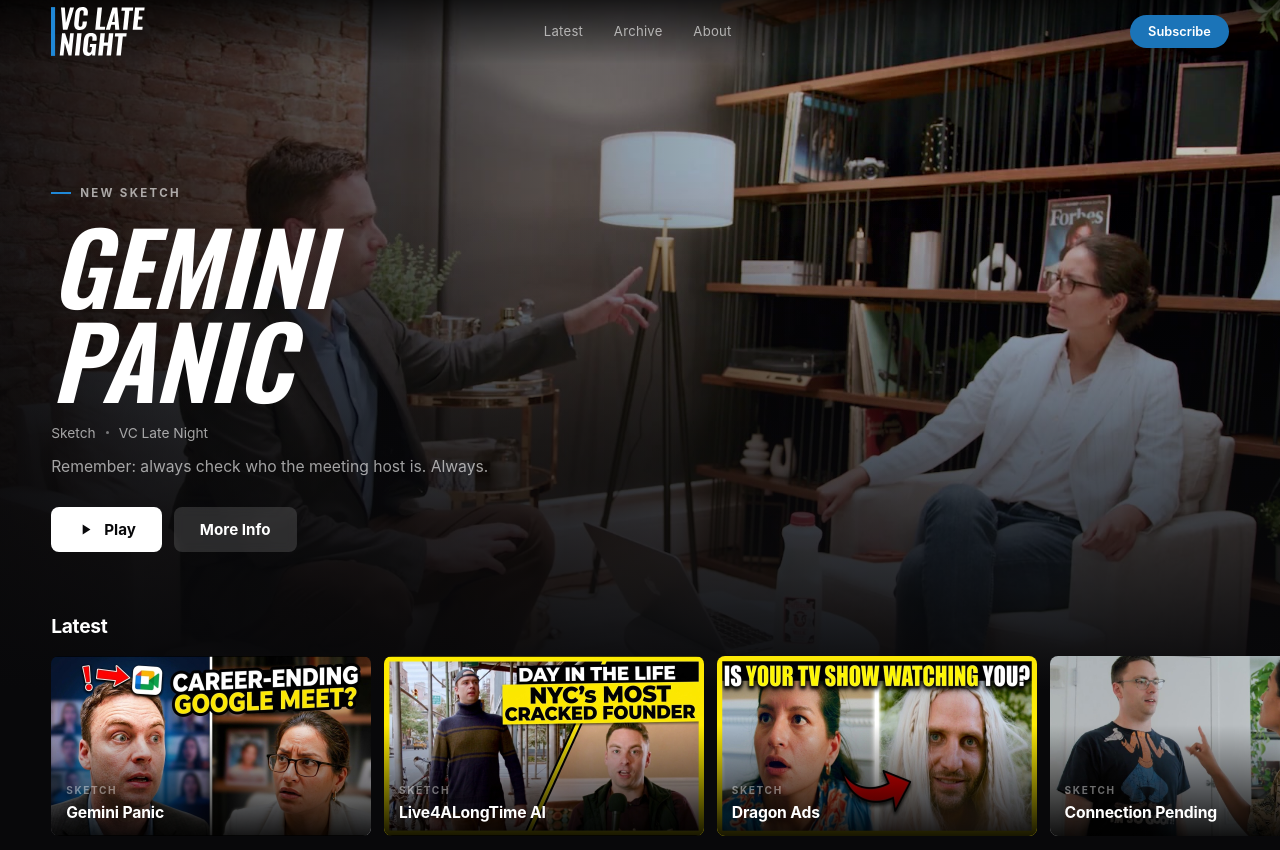
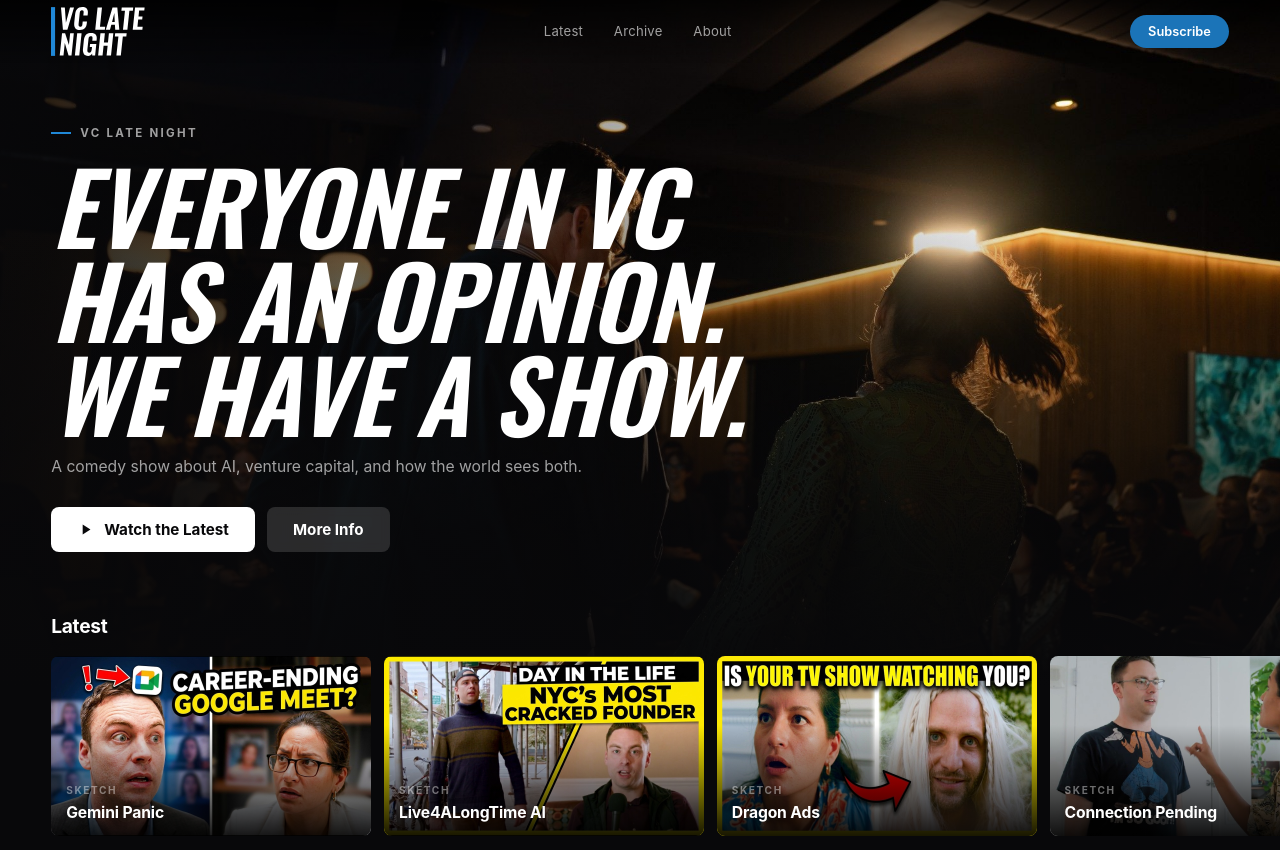
Before and after one commit to trottfather/vclatenight, a plain HTML site: page index.html in a window 1280 px wide. Shown: the top 850 px of the page. Drawn offline with Linux system fonts and the light colour scheme.

Commit message:
Use live-taping photo as homepage hero; update YouTube and LinkedIn links
- Hero: stage photo with the show tagline, lighter overlay, new copy.
- YouTube links now point to @vclatenight; LinkedIn uses the www URL.

Co-Authored-By: Claude Sonnet 5.5 <noreply@anthropic.com>
Claude-Session: https://claude.ai/code/session_014y4GfGcAkkGKmsdvDjjrz4

```diff
--- a/assets/css/styles.css
+++ b/assets/css/styles.css
@@ -143,6 +143,18 @@ a { color: inherit; text-decoration: none; }
   transform: scale(1.12);
   transform-origin: center top;
 }
+/* Photo heroes (not a YouTube frame) have no baked-in bars to crop away, so
+   they skip the zoom. The hosts sit left of centre and the warm stage light
+   sits right of it; the copy goes over the dark left side. */
+.billboard-art--photo img { transform: none; object-position: 62% 40%; }
+.billboard--photo::before {
+  background:
+    linear-gradient(to top, var(--ink) 2%, rgba(8,8,10,0.4) 30%, transparent 62%),
+    linear-gradient(to right, rgba(8,8,10,0.82) 0%, rgba(8,8,10,0.3) 42%, transparent 70%);
+}
+.billboard--photo .billboard-inner { max-width: 1000px; }
+.billboard-title--tag { font-size: clamp(2.3rem, 5vw, 4.4rem); white-space: nowrap; }
+
 /* Two scrims, not one: a vertical lift so the title has ground, and a
    horizontal one so it has ground at wide viewports where the art is mostly
    to the right of the copy. */
@@ -157,6 +169,7 @@ a { color: inherit; text-decoration: none; }
 }
 @media (max-width: 760px) {
   .billboard-art img { object-position: 32% center; }
+  .billboard-art--photo img { object-position: 46% 40%; }
   /* Taller on phones than on desktop, proportionally. The copy block is a
      fixed height but the viewport isn't, so at 76vh the headline, meta, deck
      and buttons were eating most of the visible frame. The extra height all
--- a/index.html
+++ b/index.html
@@ -47,23 +47,19 @@
 
   <!-- Billboard. One title, play-first. The still is the sketch's own frame,
        so the page opens on the show rather than on a description of it. -->
-  <section class="billboard">
-    <div class="billboard-art">
-      <img src="/assets/images/gemini-panic-hero.jpg" alt="" fetchpriority="high" style="object-position: 90% center">
+  <section class="billboard billboard--photo">
+    <div class="billboard-art billboard-art--photo">
+      <img src="/assets/images/hero-live.jpg" alt="Cheryl and Matt on stage at a VC Late Night taping, facing a laughing audience" fetchpriority="high">
     </div>
     <div class="billboard-inner">
-      <span class="billboard-eyebrow">New Sketch</span>
-      <h1 class="billboard-title">Gemini<br>Panic</h1>
-      <div class="billboard-meta">
-        <span>Sketch</span><span class="dot"></span>
-        <span>VC Late Night</span>
-      </div>
-      <p class="billboard-sub">Remember: always check who the meeting host is. Always.</p>
+      <span class="billboard-eyebrow">VC Late Night</span>
+      <h1 class="billboard-title billboard-title--tag">Everyone in VC<br>has an opinion.<br>We have a show.</h1>
+      <p class="billboard-sub">A comedy show about AI, venture capital, and how the world sees both.</p>
       <div class="billboard-actions">
-        <button class="btn btn--play" type="button" data-yt="rjTNfxGnKT4" data-title="Gemini Panic">
+        <a class="btn btn--play" href="#latest">
           <svg viewBox="0 0 24 24" fill="currentColor" aria-hidden="true"><path d="M8 5v14l11-7z"/></svg>
-          Play
-        </button>
+          Watch the Latest
+        </a>
         <a class="btn btn--ghost" href="#about">More Info</a>
       </div>
     </div>
@@ -180,7 +176,7 @@
         <p class="live-copy">VC Late Night tapes in front of an audience. Tickets for the next show go up here first.</p>
         <div class="live-actions">
           <span class="strip-status">Tickets open soon</span>
-          <a class="lnk" href="https://www.youtube.com/@righttoinvestshow" target="_blank" rel="noopener">Watch past shows ↗</a>
+          <a class="lnk" href="https://www.youtube.com/@vclatenight" target="_blank" rel="noopener">Watch past shows ↗</a>
         </div>
       </div>
     </div>
@@ -213,8 +209,8 @@
         <img src="/assets/images/logo.svg" alt="VC Late Night" class="foot-logo" width="274" height="142" loading="lazy">
         <p class="foot-tagline">Everyone in VC has an opinion. We have a show.</p>
         <ul class="foot-social">
-          <li><a href="https://www.youtube.com/@righttoinvestshow" target="_blank" rel="noopener">YouTube</a></li>
-          <li><a href="https://linkedin.com/company/vclatenight" target="_blank" rel="noopener">LinkedIn</a></li>
+          <li><a href="https://www.youtube.com/@vclatenight" target="_blank" rel="noopener">YouTube</a></li>
+          <li><a href="https://www.linkedin.com/company/vclatenight" target="_blank" rel="noopener">LinkedIn</a></li>
           <li><a href="https://www.tiktok.com/@vclatenight" target="_blank" rel="noopener">TikTok</a></li>
           <li><a href="https://www.instagram.com/vclatenight" target="_blank" rel="noopener">Instagram</a></li>
           <li><a href="https://x.com/vclatenight" target="_blank" rel="noopener">X</a></li>
```
Also changed, not shown: archive.html (+2 -2 lines), assets/images/hero-live.jpg (added).
